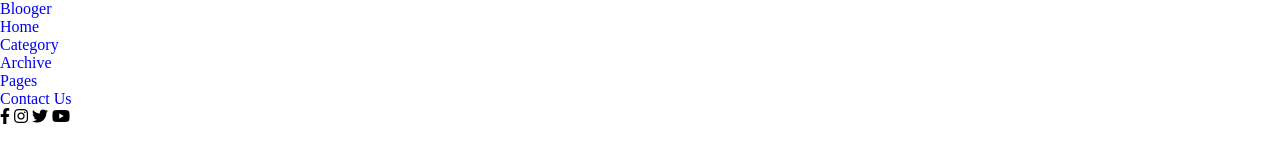
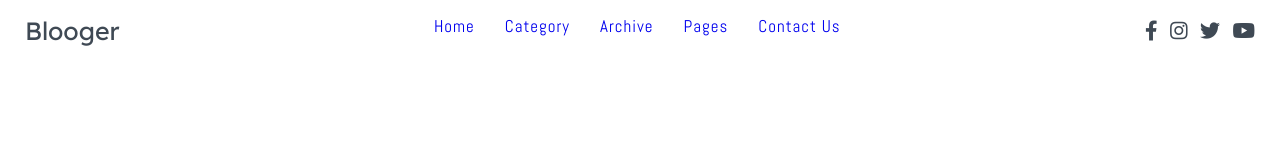
Before and after one commit to Touhid-GithubProg/Blooger, a plain HTML site: page index.html in a window 1280 px wide. Drawn offline with Linux system fonts and the light colour scheme.

Commit message:
Designed Navbar

```diff
--- a/css/style.scss
+++ b/css/style.scss
@@ -1,7 +1,7 @@
-/******Fonts Css******/
+/************Fonts Css**************/
 @import url('../css/fonts.css');
 
-/*********Root Area*********/
+/*************Root Area*************/
 :root{
     /* ***Fonts Variable*** */
     --abel : 'Abel',cursive;
@@ -20,11 +20,14 @@
     /* gradient color   */
     --sky: linear-gradient(120deg, #a1c4fd 0%, #c2e9fb 100%);
 }
-/*********Basic Changes*********/
+/*************Basic Changes************/
 *{
     margin: 0;
     padding: 0;
     box-sizing: border-box;
+}
+html{
+    font-size: 10px;
 }
 a{
     text-decoration: none;
@@ -40,3 +43,48 @@ ul{
     display: flex;
     flex-direction: column;
 }
+/* ***********Header Area************ */
+nav{
+    justify-content: space-between;
+    color: var(--text-gray);
+}
+.logo-area{
+    padding-left: 1rem;
+    .logo-txt{
+        font-size: 2.5rem;
+        font-family: var(--lexend);
+        color: var(--text-gray);
+        padding: 1.5rem;
+        display: inline-block;
+    }
+}
+
+.nav-menu{
+    .nav-items{
+        :hover{
+            background-color: var(--midnight);
+            color: var(--white);
+        }
+        .nav-links{
+            font-family: var(--abel);
+            font-size: 1.7rem;
+            padding: 1.5rem;
+            letter-spacing: .1rem;
+            display: inline-block;
+            transition: .3s;
+        }
+    }
+}
+.social-area{
+    padding-right: 2rem;
+    a{
+        font-size: 2rem;
+        padding: .5rem;
+        margin-top: 1.5rem;
+        display: inline-block;
+        cursor: pointer;
+        :hover{
+            color: var(--text-light);
+        }
+    }
+}
--- a/index.html
+++ b/index.html
@@ -12,16 +12,16 @@
 </head>
 <body>
     <header>
-        <nav>
+        <nav class="flex-row">
             <div class="logo-area">
                 <a href="#" class="logo-txt">Blooger</a>
             </div>
-            <ul class="nav-menu">
-                <li class="nav-item"><a href="#">Home</a></li>
-                <li class="nav-item"><a href="#">Category</a></li>
-                <li class="nav-item"><a href="#">Archive</a></li>
-                <li class="nav-item"><a href="#">Pages</a></li>
-                <li class="nav-item"><a href="#">Contact Us</a></li>
+            <ul class="nav-menu flex-row">
+                <li class="nav-items"><a href="#" class="nav-links">Home</a></li>
+                <li class="nav-items"><a href="#" class="nav-links">Category</a></li>
+                <li class="nav-items"><a href="#" class="nav-links">Archive</a></li>
+                <li class="nav-items"><a href="#" class="nav-links">Pages</a></li>
+                <li class="nav-items"><a href="#" class="nav-links">Contact Us</a></li>
             </ul>
             <div class="social-area">
                 <a class=""><i class="fab fa-facebook-f"></i></a>
```
Also changed, not shown: css/style.css.
